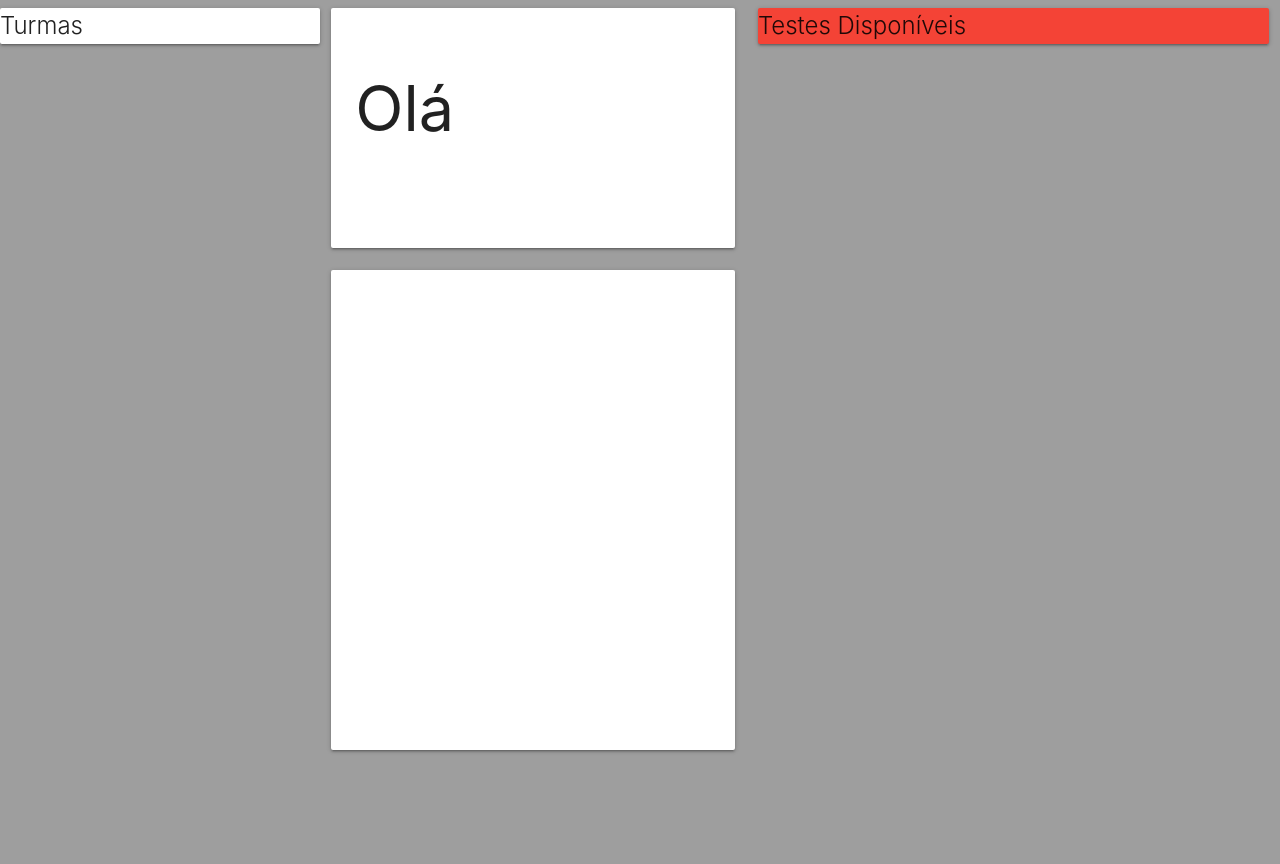
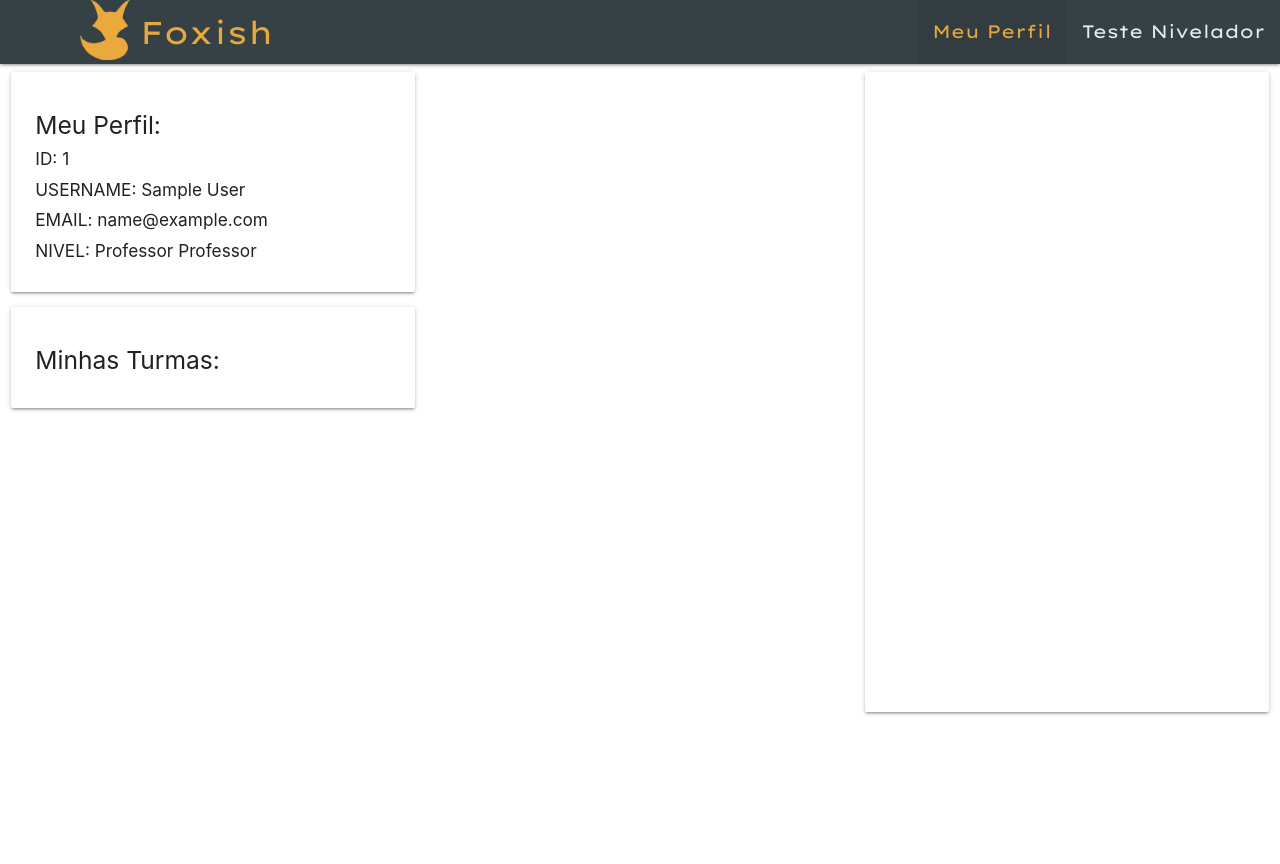
Before and after one commit to JonasTadeu023/Foxish, a PHP site: page /projeto-feira/includes/perfis/perfil_aluno.php in a window 1280 px wide. Before the commit the page ends 753 px from the top, so only its background shows below. Run offline with PHP 8.4, Linux system fonts and the light colour scheme; the visitor is signed in with stand-in values (Sample User, id 1); data that the repository does not hold is empty.

Commit message:
ae pessoas

```diff
--- a/includes/perfis/perfil_aluno.php
+++ b/includes/perfis/perfil_aluno.php
@@ -11,8 +11,10 @@ $turmas_aluno = pegarTurmasAluno($_SESSION["usuario_id"]);
     <meta name="viewport" content="width=device-width, initial-scale=1.0">
     <meta http-equiv="X-UA-Compatible" content="ie=edge">
     <link rel="stylesheet" href="../../css/materialize.min.css">
+    <link href="https://fonts.googleapis.com/icon?family=Material+Icons" rel="stylesheet">
+    <link href="https://fonts.googleapis.com/css?family=Lexend+Giga&display=swap" rel="stylesheet">
     <script src="../../js/materialize.min.js"></script>
-    <title>Perfil - <?= pegarNomeAluno($_SESSION["usuario_id"]) ?></title>
+    <title>Perfil - <?=pegarNomeAluno($_SESSION["usuario_id"])?></title>
     <style>
         html,
         body {
@@ -28,7 +30,7 @@ $turmas_aluno = pegarTurmasAluno($_SESSION["usuario_id"]);
 
         .iframe-container iframe {
             border: 0;
-            height: 60%;
+            height: 80%;
             left: 0;
             position: relative;
             top: 0;
@@ -43,37 +45,48 @@ $turmas_aluno = pegarTurmasAluno($_SESSION["usuario_id"]);
             height: 100%
         }
     </style>
-
 </head>
 
-<body class="grey">
+<body class="dark-grey">
+<div class="navbar-fixed">
+  <nav class="blue-grey darken-4" style="opacity:0.925;">
+    <div class="nav-wrapper blue-grey darken-4" style="opacity:0.90;">
+        <a class="logo-conteiner" ><img src="../../imagens/foxish-original-pure_color.png" style="width: 50px; margin-left: 80px; margin-top:3  px;"></a>
+        <a href="principal.html" class="brand-logo .foda" style="margin-left: 10px;font-family: 'Lexend Giga', sans-serif;color: rgba(251, 176, 45, 1);">Foxish</a>
+      <ul id="nav-mobile" class="right hide-on-med-and-down">
+        <li class="active"><a class="" style="font-family: 'Lexend Giga', sans-serif;font-size:18px;color: rgba(251, 176, 45, 1);" href="#">Meu Perfil</a></li>
+        <li><a class="" style="font-family: 'Lexend Giga', sans-serif;font-size:18px;" href="../../quiz.php">Teste Nivelador</a></li>
+      </ul>
+    </div>
+  </nav>
+</div>
+
     <div class="body row">
-        <div class="cont col s3">
-            <div class="card row">
-                <span class="card-title">Turmas</span>
-                <?php for ($i = 1; $i <= count($turmas_aluno); $i++) : ?>
-                    <div class="card-panel btn col s12" onclick="carregarChat('<?= pegarNomeAluno($_SESSION['usuario_id'])?>', '<?= $i ?>')"><?= pegarNomeTurma($i) ?></div>
-                <?php endfor; ?>
+        <div class="col s4">
+            <div class=" card-panel white">
+                <h5>Meu Perfil:</h5>
+                <h6>ID:   <?=$_SESSION['usuario_id']?></h6>
+                <h6>USERNAME:   <?=$_SESSION['usuario_nome']?></h6>
+                <h6>EMAIL:   <?=$_SESSION['usuario_email']?></h6>
+                <h6>NIVEL:   <?=$_SESSION['usuario_nivel']?>  <?=$_SESSION['usuario_fluencia']?></h6>
+            </div>
+            <div class="card-panel">
+                <h5>Minhas Turmas:</h5>
+                <?php for ($i = 1; $i <= count($turmas_aluno); $i++): ?>
+                    <div class="card-panel btn col s12" onclick="carregarChat('<?=pegarNomeAluno($_SESSION['usuario_id'])?>', '<?=$i?>')"><?=pegarNomeTurma($i)?></div>
+                <?php endfor;?>
             </div>
         </div>
-        <div class="cont col s4 iframe-container">
-            <div class="card-panel white" style="height: 30%;">
-                <h1>Olá <?= pegarNomeAluno($_SESSION["usuario_id"]) ?></h1>
-            </div>
-            <iframe src="" class="card-panel white" id="chat"></iframe>
-        </div>
-        <div class="cont col s5">
-            <div class="card red">
-                <span class="card-title">Testes Disponíveis</span>
-            </div>
+
+        <div class="cont col s4 offset-s4 iframe-container">
+            <iframe src="" id ='chat'  class="card-panel white"></iframe>
         </div>
     </div>
-</body>
-<script>
+    <script>
     var chat = document.getElementById('chat');
     function carregarChat(usuario, turmaid){
         chat.src = `http://localhost/projeto-feira/chat/?usuario=${usuario}&turmaid=${turmaid}`;
     }
 </script>
-
+</body>
 </html>
```
Also changed, not shown: includes/perfis/perfil_aluno copy.php (deleted, +0 -84 lines).
